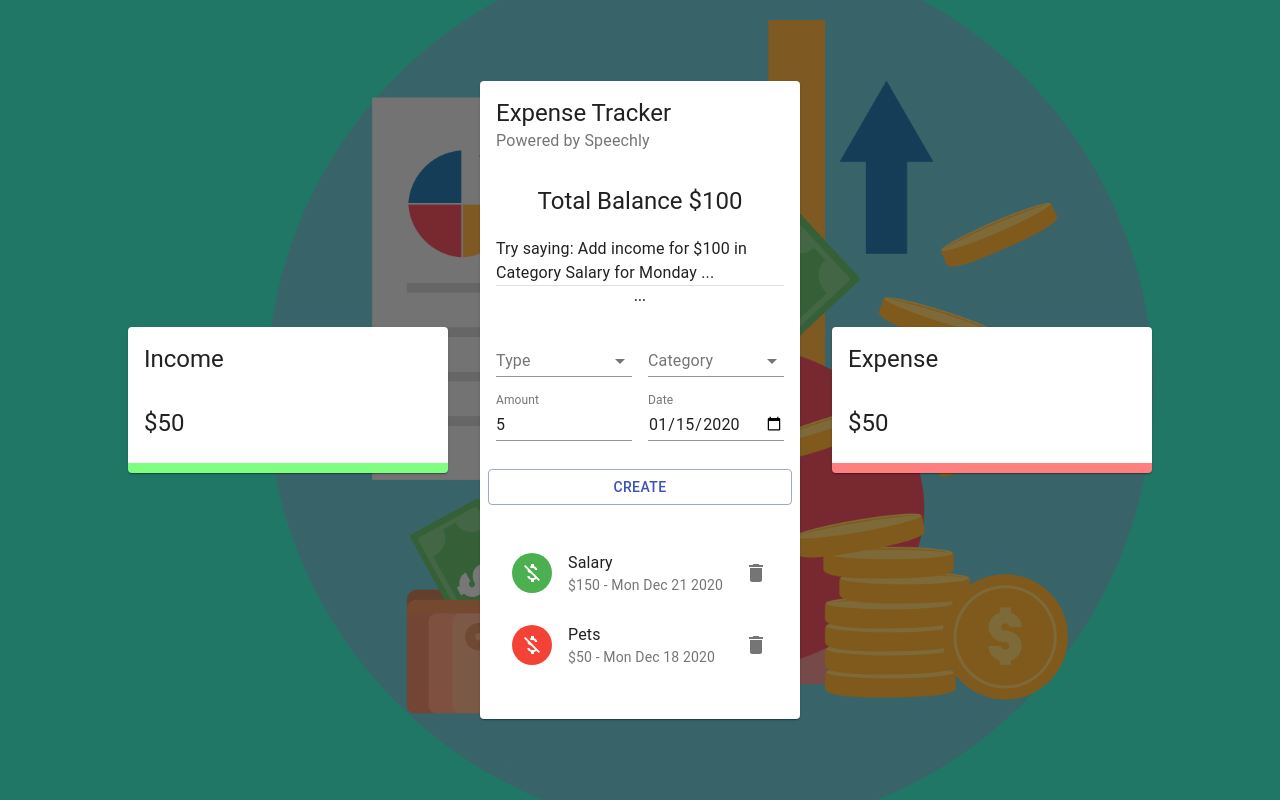
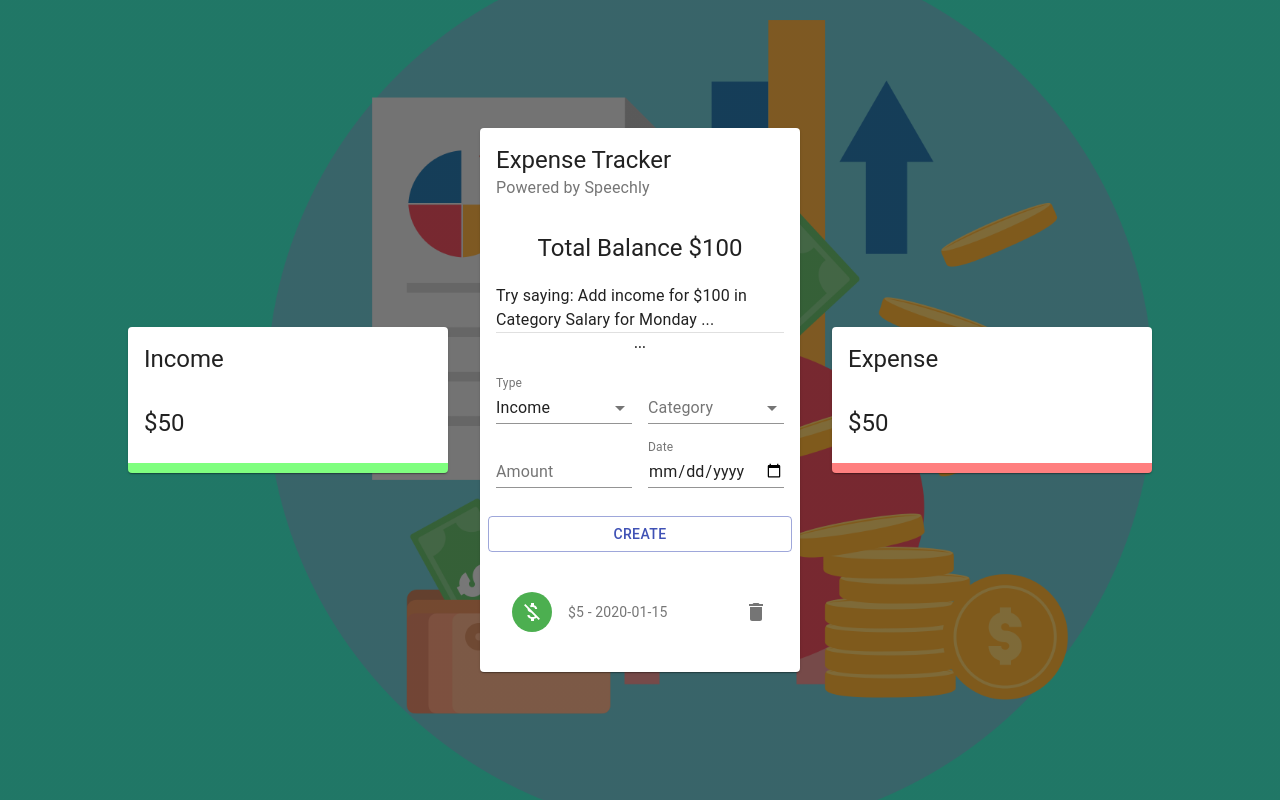
Before and after one commit to Volodymyrquo/expense-tracker, a React (Create React App) app: page / in a window 1280 px wide. Both pictures are taken after typing "5", "2020-01-15" into the empty fields and a click on the button "CREATE". Built offline with nearby package versions, Linux system fonts and the light colour scheme.

Commit message:
added functionality to add and delete a transaction

```diff
--- a/src/components/Details/Main/Form/Form.jsx
+++ b/src/components/Details/Main/Form/Form.jsx
@@ -8,10 +8,31 @@
   TextField,
   Typography,
 } from '@material-ui/core';
-import React from 'react';
+import React, { useState, useContext } from 'react';
 import useStyles from './styles';
+import { ExpenseTrackerContext } from '../../../../context/context';
+import { v4 as uuidv4 } from 'uuid';
+
+const initialState = {
+  amount: '',
+  category: '',
+  type: 'Income',
+  date: new Date(),
+};
 const Form = () => {
   const classes = useStyles();
+  const [formData, setFormData] = useState(initialState);
+
+  const { addTransaction } = useContext(ExpenseTrackerContext);
+  const createTransaction = () => {
+    const transaction = {
+      ...formData,
+      amount: Number(formData.amount),
+      id: uuidv4(),
+    };
+    addTransaction(transaction);
+    setFormData(initialState);
+  };
   return (
     <Grid container spacing={2}>
       <Grid item xs={12}>
@@ -22,7 +43,11 @@
       <Grid item xs={6}>
         <FormControl fullWidth>
           <InputLabel>Type</InputLabel>
-          <Select>
+          <Select
+            value={formData.type}
+            onChange={(e) =>
+              setFormData({ ...formData, type: e.target.value })
+            }>
             <MenuItem value='Income'>Income</MenuItem>
             <MenuItem value='Expense'>Expense</MenuItem>
           </Select>
@@ -31,23 +56,40 @@
       <Grid item xs={6}>
         <FormControl fullWidth>
           <InputLabel>Category</InputLabel>
-          <Select>
+          <Select
+            value={formData.category}
+            onChange={(e) =>
+              setFormData({ ...formData, category: e.target.value })
+            }>
             <MenuItem value='Business'>Business</MenuItem>
             <MenuItem value='Salary'>Salary</MenuItem>
           </Select>
         </FormControl>
       </Grid>
       <Grid item xs={6}>
-        <TextField type='number' label='Amount' fullWidth />
+        <TextField
+          type='number'
+          label='Amount'
+          fullWidth
+          value={formData.amount}
+          onChange={(e) => setFormData({ ...formData, amount: e.target.value })}
+        />
       </Grid>
       <Grid item xs={6}>
-        <TextField type='date' label='Date' fullWidth />
+        <TextField
+          type='date'
+          label='Date'
+          fullWidth
+          value={formData.date}
+          onChange={(e) => setFormData({ ...formData, date: e.target.value })}
+        />
       </Grid>
       <Button
         className={classes.button}
         variant='outlined'
         color='primary'
-        fullWidth>
+        fullWidth
+        onClick={createTransaction}>
         Create
       </Button>
     </Grid>
--- a/src/components/Details/Main/List/List.jsx
+++ b/src/components/Details/Main/List/List.jsx
@@ -15,30 +15,7 @@
 
 const List = () => {
   const classes = useStyles();
-  const { deleteTransaction } = useContext(ExpenseTrackerContext);
-  const transactions = [
-    {
-      id: 1,
-      type: 'Income',
-      category: 'Salary',
-      amount: 150,
-      date: 'Mon Dec 21 2020',
-    },
-    {
-      id: 2,
-      type: 'Expense',
-      category: 'Pets',
-      amount: 50,
-      date: 'Mon Dec 18 2020',
-    },
-    {
-      id: 3,
-      type: 'Income',
-      category: 'Business',
-      amount: 200,
-      date: 'Mon Dec 15 2020',
-    },
-  ];
+  const { deleteTransaction, transactions } = useContext(ExpenseTrackerContext);
   return (
     <MUIList dense={false} className={classes.list}>
       {transactions.map((transaction) => (
@@ -64,7 +41,10 @@
               secondary={`$${transaction.amount} - ${transaction.date}`}
             />
             <ListItemSecondaryAction>
-              <IconButton edge='end' aria-label='delete' onClick=''>
+              <IconButton
+                edge='end'
+                aria-label='delete'
+                onClick={() => deleteTransaction(transaction.id)}>
                 <Delete />
               </IconButton>
             </ListItemSecondaryAction>
--- a/src/context/context.js
+++ b/src/context/context.js
@@ -20,9 +20,10 @@
       type: 'ADD_TRANSACTION',
       payload: transaction,
     });
+
   return (
     <ExpenseTrackerContext.Provider
-      value={{ deleteTransaction, addTransaction }}>
+      value={{ deleteTransaction, addTransaction, transactions }}>
       {children}
     </ExpenseTrackerContext.Provider>
   );
```
Also changed, not shown: 1 other file (tests, documents, lock files or other folders).
